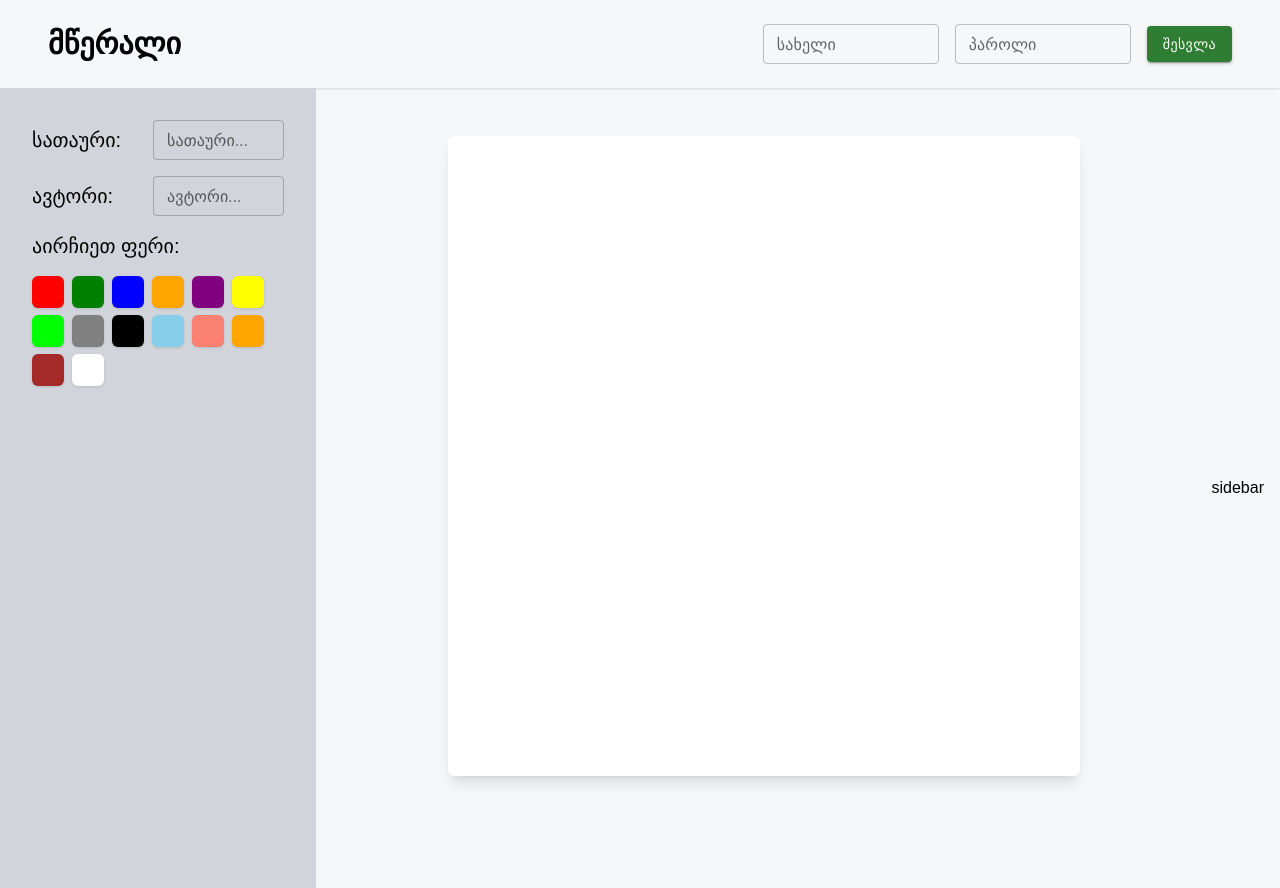
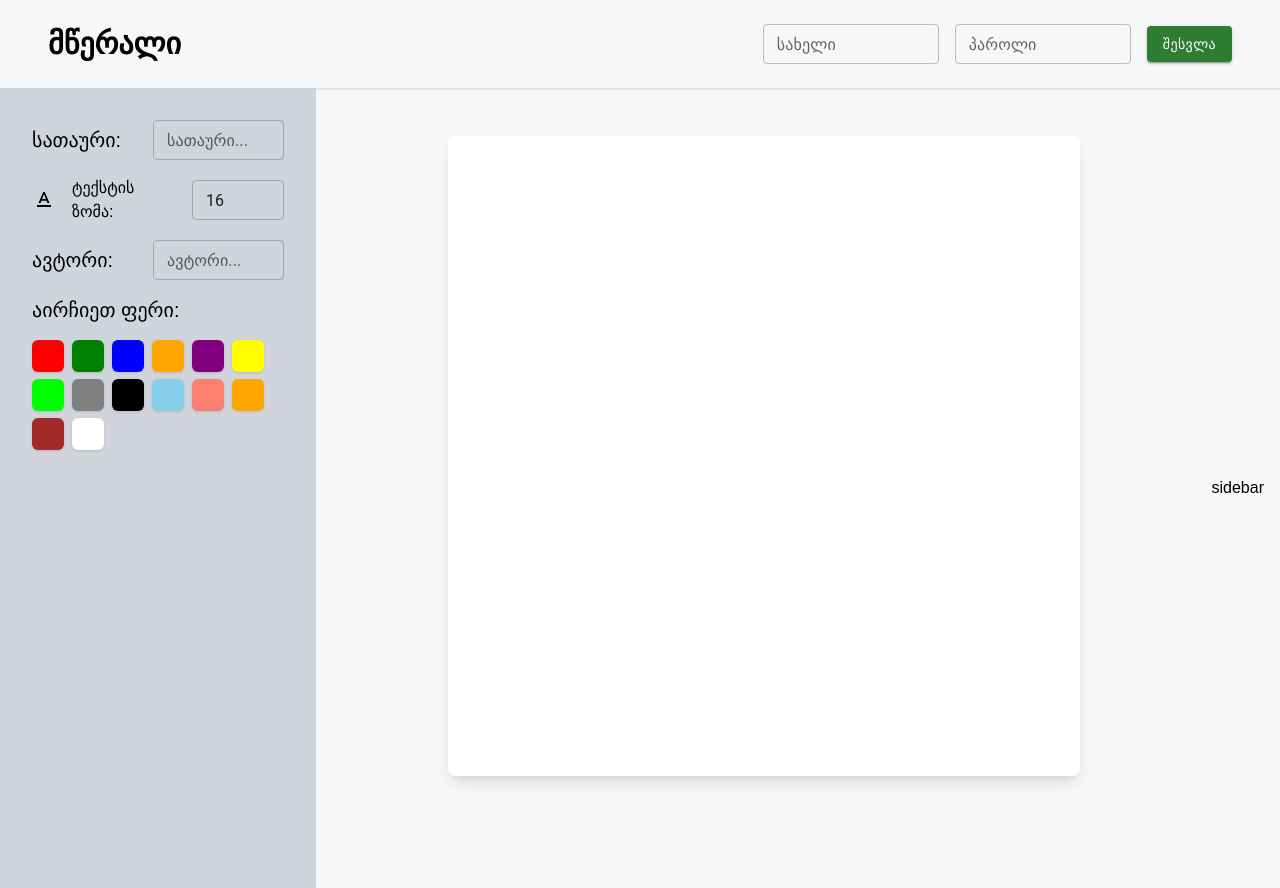
Before and after one commit to lukaChikashvili/neoWriters, a React (Create React App) app in the folder client/book/: page /design in a window 1280 px wide. Built offline with nearby package versions, Linux system fonts and the light colour scheme.

Commit message:
add font size change

```diff
--- a/client/book/src/components/Design.jsx
+++ b/client/book/src/components/Design.jsx
@@ -1,5 +1,6 @@
 import React, { useState } from 'react'
 import { TextField } from '@mui/material';
+import TextFormatIcon from '@mui/icons-material/TextFormat';
 
 const Design = () => {
   // colors
@@ -70,7 +71,7 @@ const Design = () => {
     },
 
     {
-      id: 6,
+      id: 14,
       name: 'white'
     }
 
@@ -79,20 +80,29 @@ const Design = () => {
   ];
 
   const [selectedColor, setSelectedColor] = useState(null);
-
-
-
+  const [titleChange, setTitleChange] = useState('');
+const [size, setSize] = useState(16);
   // change background function
   const changeBackground = (name) => {
     setSelectedColor(name);
   }
+
+
+
   return (
     <div className='flex items-center justify-between h-screen pr-4 '>
 
       <div className='bg-gray-300 w-1/4 h-screen p-8 flex flex-col gap-4 '>
         <div className='flex items-center gap-8'>
         <h1 className='text-xl '> სათაური: </h1>
-        <TextField size='small' label = "სათაური..." className='w-56' />
+        <TextField size='small' label = "სათაური..." className='w-56' onChange={(e) => setTitleChange(e.target.value)} />
+
+        </div>
+
+        <div className='flex items-center gap-4'>
+          <TextFormatIcon />
+          <p>ტექსტის ზომა: </p>
+          <TextField size='small' type='number' value = {size} onChange={(e) => setSize(e.target.value)} className='w-24'/>
         </div>
 
         <div className='flex items-center gap-10'>
@@ -112,6 +122,7 @@ const Design = () => {
       </div>
 
       <div className='w-1/2 h-4/5 -mt-16 bg-white shadow-lg rounded-md' style={{backgroundColor: selectedColor}}>
+      <h1 className='cursor-pointer' style={{fontSize: size + 'px'}}  >{titleChange}</h1>
 
 </div>
 
```
